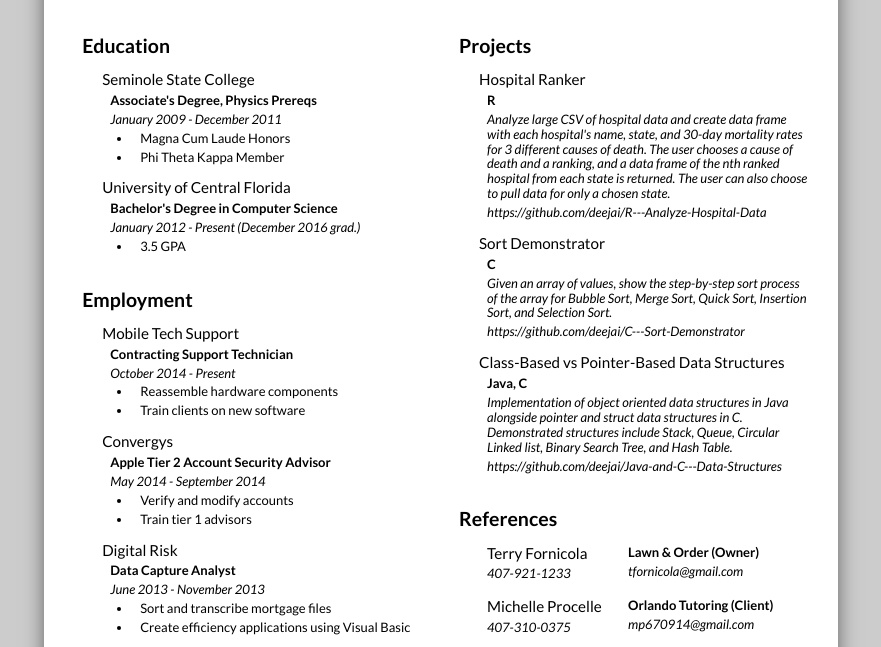
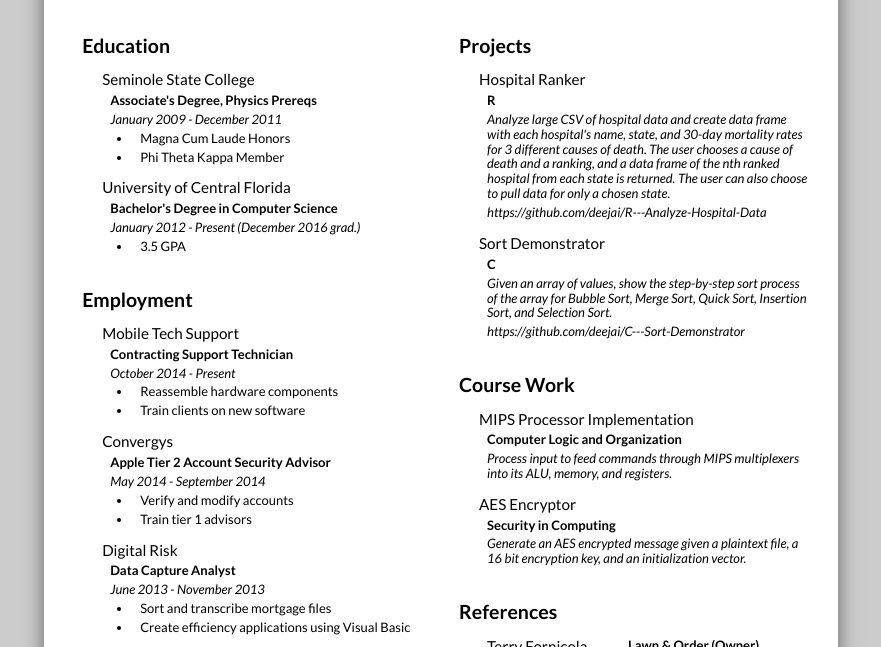
Before and after one commit to deejai/Resume, a plain HTML site: page index.html in a window 1280 px wide. Shown: the part 104-751 px from the top of the page, without its empty margins (199-1080 px from the left). Drawn offline with nearby package versions, Linux system fonts and the light colour scheme.

Commit message:
replaced unfinished data structure project with examples of course work

```diff
--- a/index.html
+++ b/index.html
@@ -105,12 +105,18 @@
                             </p>
                             <p>https://github.com/deejai/C---Sort-Demonstrator</p>
                         </div>
+                    </div>
+                    <div id="course-work" class="section">
+                        <h2>Course Work</h2>
                         <div class="item">
-                            <h3>Class-Based vs Pointer-Based Data Structures</h3>
-                            <h4>Java, C</h4>
-                            <p>Implementation of object oriented data structures in Java alongside pointer and struct data structures in C. Demonstrated structures include Stack, Queue, Circular Linked list, Binary Search Tree, and Hash Table.
-                            </p>
-                            <p>https://github.com/deejai/Java-and-C---Data-Structures</p>
+                            <h3>MIPS Processor Implementation</h3>
+                            <h4>Computer Logic and Organization</h4>
+                            <p>Process input to feed commands through MIPS multiplexers into its ALU, memory, and registers.</p>
+                        </div>
+                        <div class="item">
+                            <h3>AES Encryptor</h3>
+                            <h4>Security in Computing</h4>
+                            <p>Generate an AES encrypted message given a plaintext file, a 16 bit encryption key, and an initialization vector.</p>
                         </div>
                     </div>
                     <div id="references" class="section">
```
